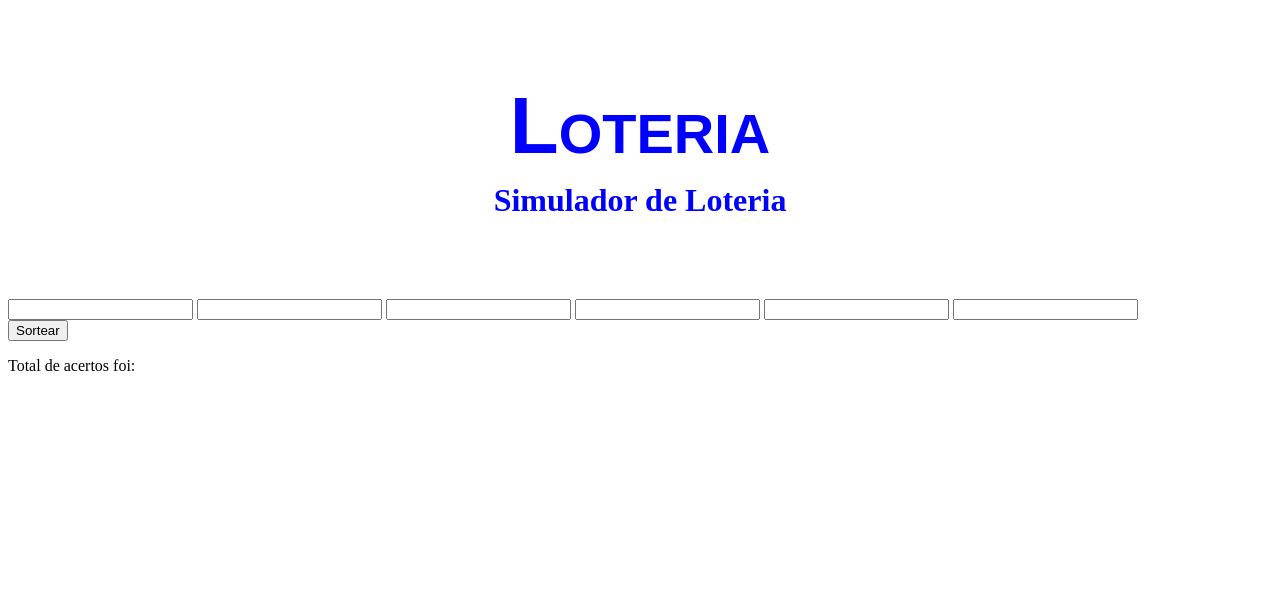
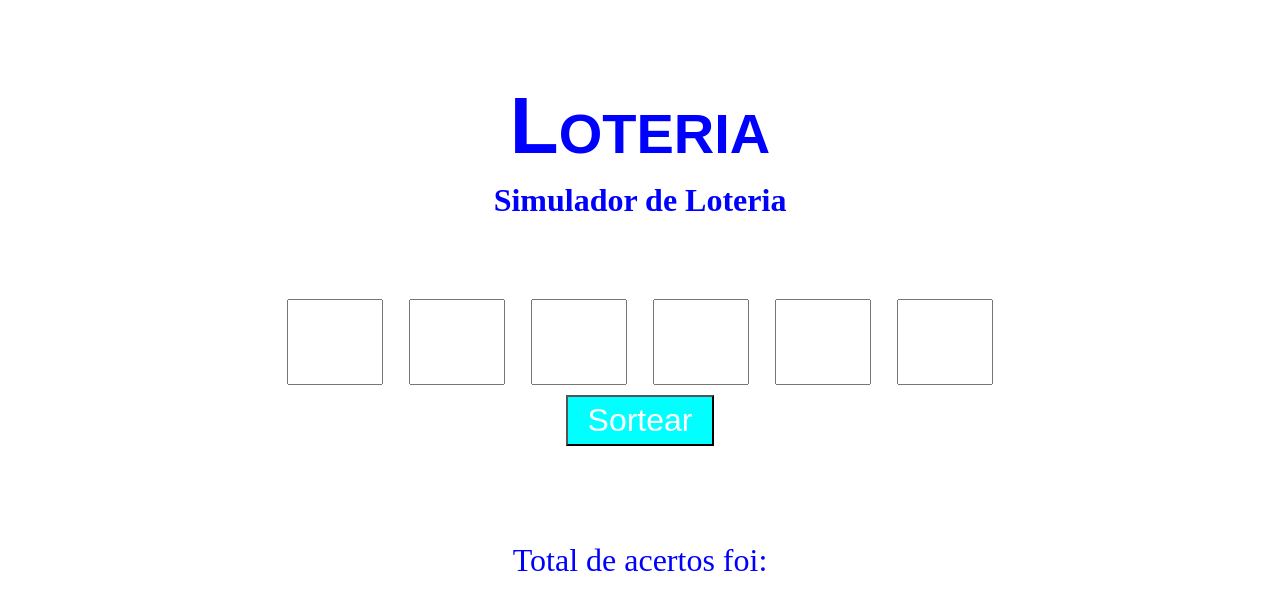
Before and after one commit to GreicyBenitez/Simulador_Loteria, a plain HTML site: page index.html in a window 1280 px wide. Drawn offline with Linux system fonts and the light colour scheme.

Commit message:
Atualizacao do CSS

```diff
--- a/styles.css
+++ b/styles.css
@@ -18,3 +18,36 @@ header > h3 {
  margin-top: 10px;
 
 }
+
+input {
+   width: 5.5rem;
+   height: 5rem;
+   font-size: 4rem;
+}
+ .numeros {
+     display: flex;
+    justify-content: space-evenly;
+    align-items: center;
+    padding-left: 20%;
+    padding-right: 20%;
+ }
+
+   .sorteio, .verificacao{
+      display: flex;
+      flex-direction: column;
+      justify-content: center;
+      align-items: center;
+
+   }
+
+   .btnsort{
+       padding: 5px 20px;
+       font-size: 2em;
+       margin-top: 10px;
+       background-color: aqua;
+       color: white;
+ }
+    p{
+        font-size: 2em;
+        color: blue;
+    }
```
